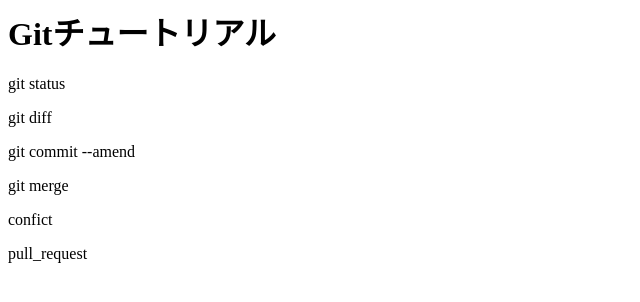
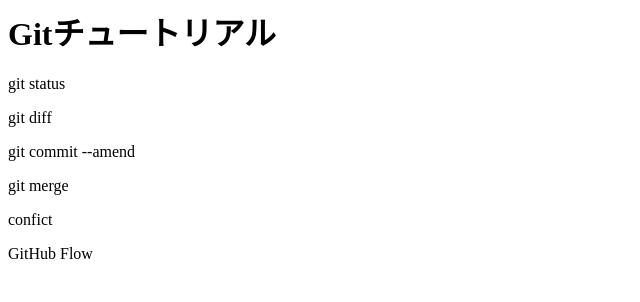
Before and after one commit to isonbo/git_tutorial, a plain HTML site: page index.html in a window 1280 px wide. Shown: the full height of the page, 0-640 px from the left. Drawn offline with Linux system fonts and the light colour scheme.

Commit message:
GitHub Flowを追記

```diff
--- a/index.html
+++ b/index.html
@@ -4,4 +4,4 @@
 <p>git commit --amend</p>
 <p>git merge</p>
 <p>confict</p>
-<p>pull_request</p>
+<p>GitHub Flow</p>
```
